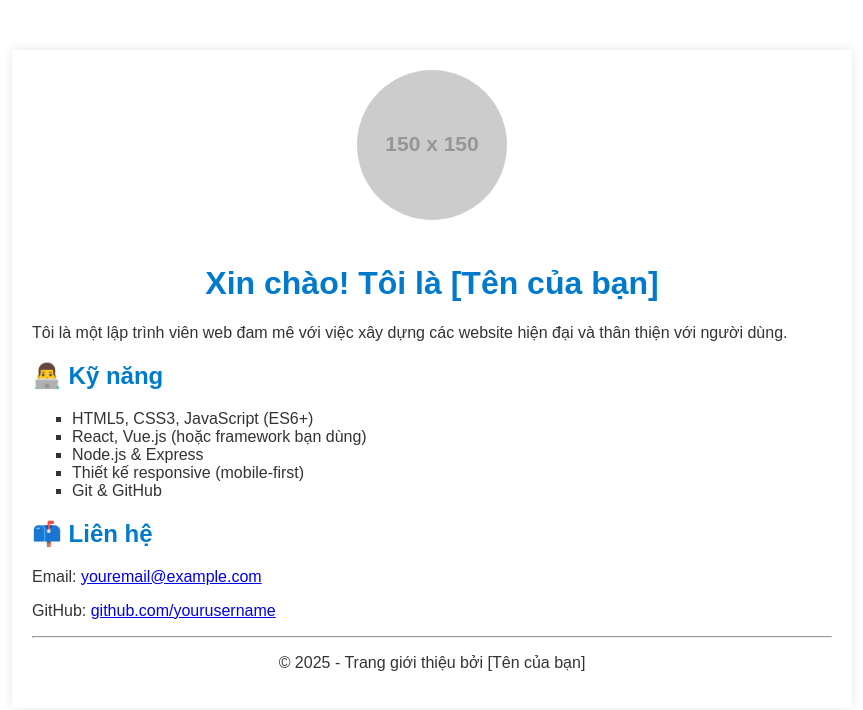
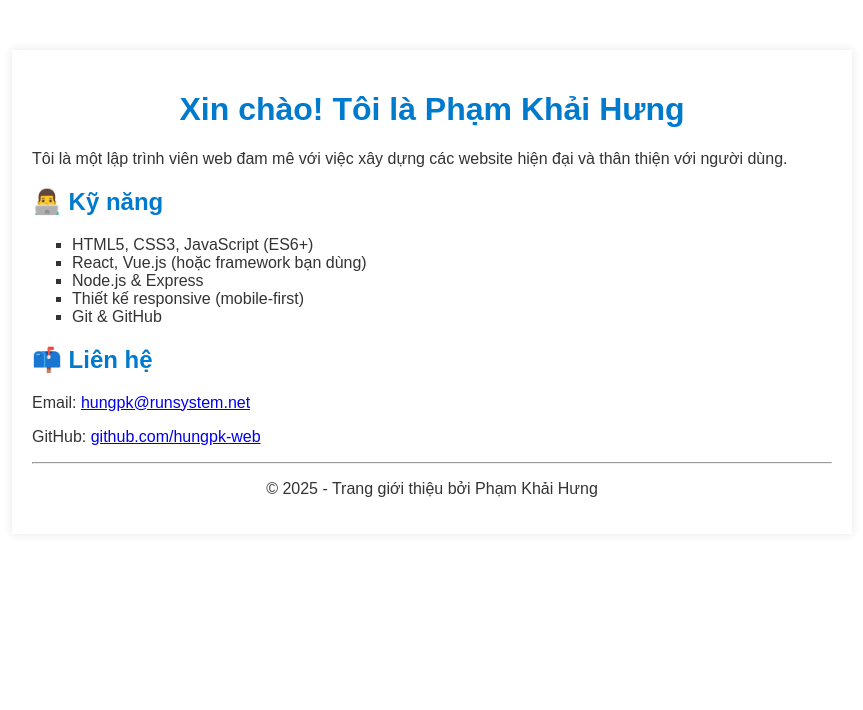
Before and after one commit to hungpk-web/hungpk.github.io, a plain HTML site: page index.html in a window 1280 px wide. Shown: the whole page, without its empty margins (208-1071 px from the left). Drawn offline with Linux system fonts and the light colour scheme; placeholder pictures from the web are drawn by us.

Commit message:
Update index.html

```diff
--- a/index.html
+++ b/index.html
@@ -30,8 +30,7 @@
 </head>
 <body>
   <center>
-    <img src="https://via.placeholder.com/150" alt="Avatar" class="avatar">
-    <h1>Xin chào! Tôi là [Tên của bạn]</h1>
+    <h1>Xin chào! Tôi là Phạm Khải Hưng</h1>
   </center>
   <p>Tôi là một lập trình viên web đam mê với việc xây dựng các website hiện đại và thân thiện với người dùng.</p>
 
@@ -45,10 +44,10 @@
   </ul>
 
   <h2>📫 Liên hệ</h2>
-  <p>Email: <a href="mailto:youremail@example.com">youremail@example.com</a></p>
-  <p>GitHub: <a href="https://github.com/yourusername" target="_blank">github.com/yourusername</a></p>
+  <p>Email: <a href="mailto:youremail@example.com">hungpk@runsystem.net</a></p>
+  <p>GitHub: <a href="https://github.com/hungpk-web" target="_blank">github.com/hungpk-web</a></p>
 
   <hr>
-  <p style="text-align:center;">&copy; 2025 - Trang giới thiệu bởi [Tên của bạn]</p>
+  <p style="text-align:center;">&copy; 2025 - Trang giới thiệu bởi Phạm Khải Hưng</p>
 </body>
 </html>
```
